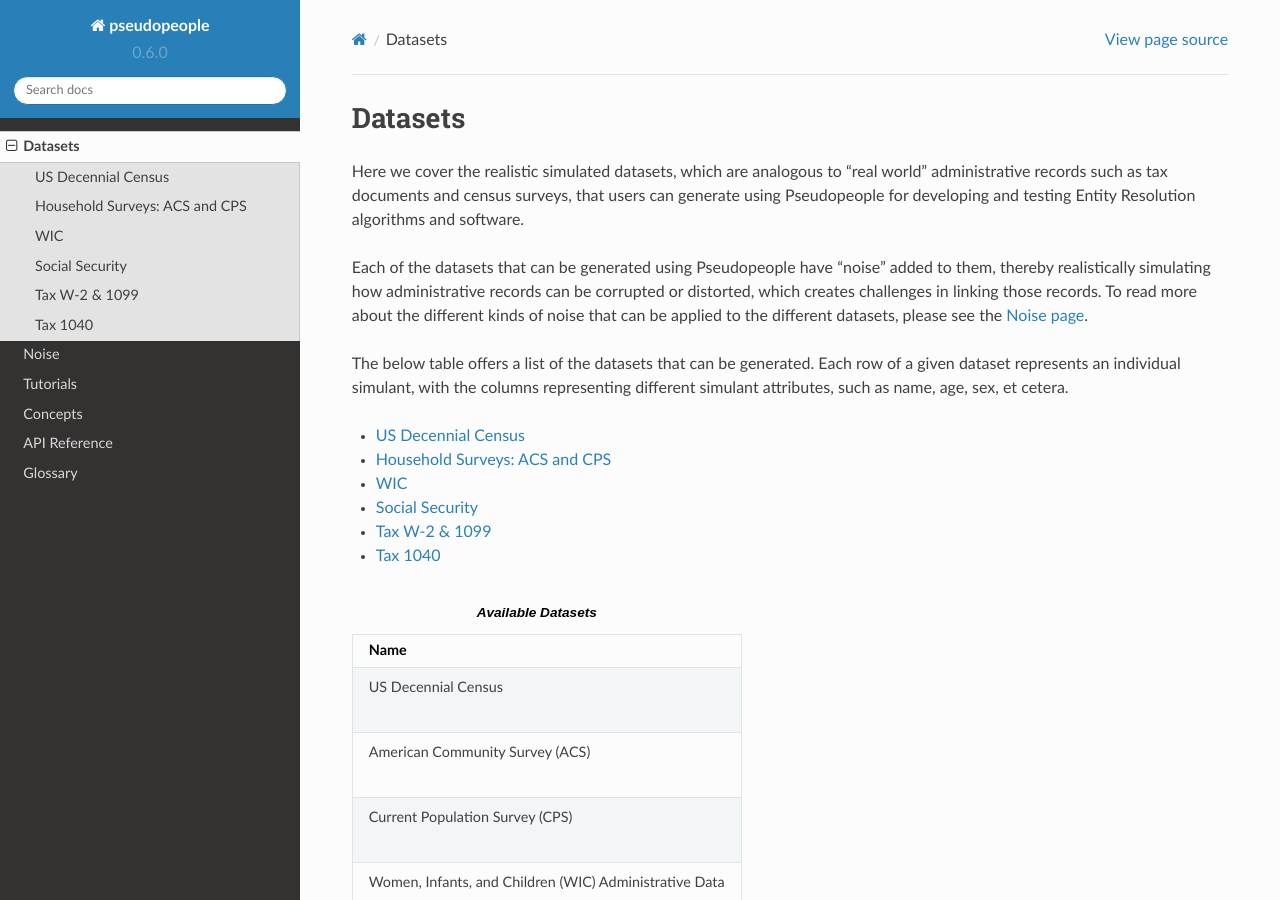
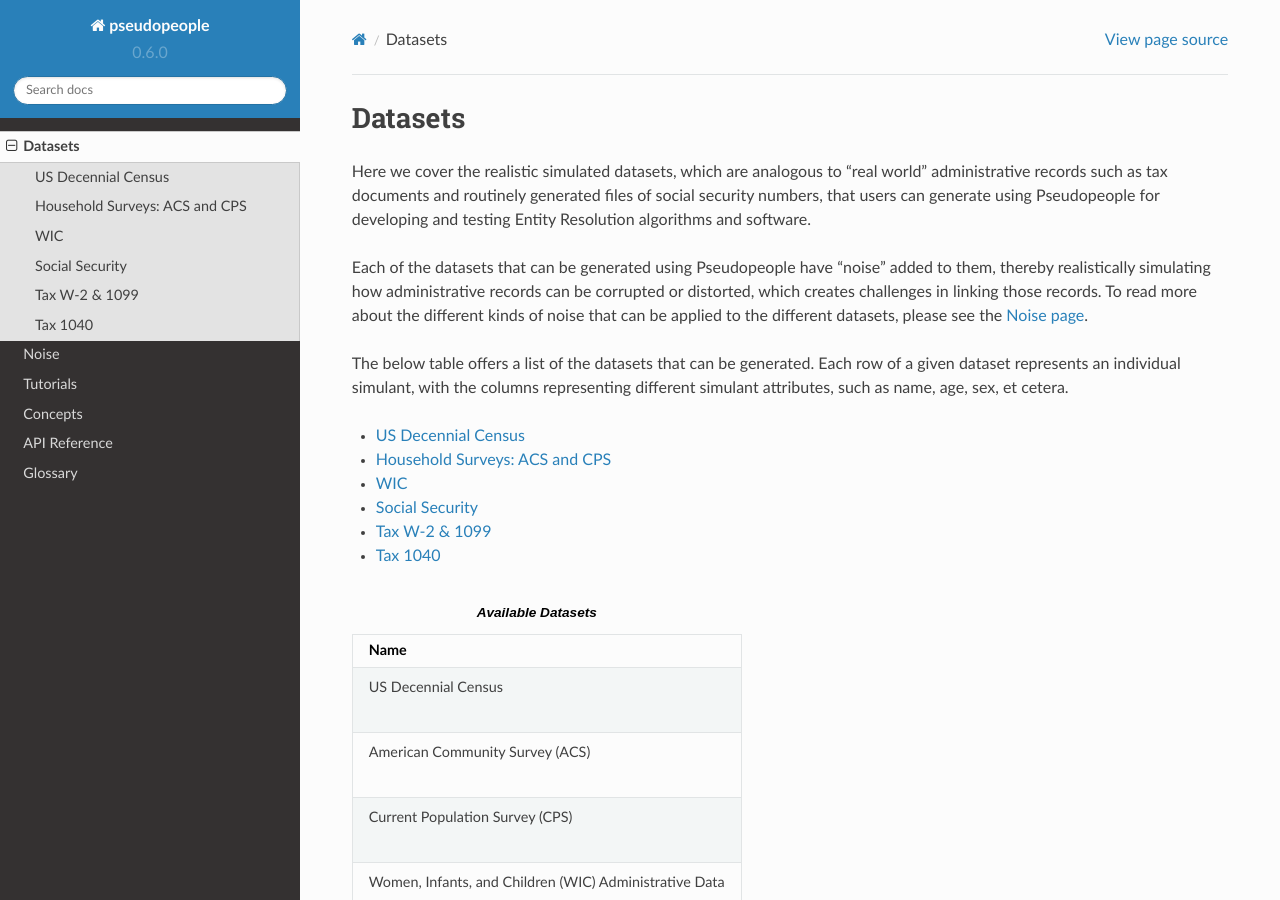
Before and after one commit to ihmeuw/pseudopeople, a Sphinx documentation site: the page built from docs/source/datasets/index.rst, in a window 1280 px wide and 900 px high. Built offline with Sphinx 7.4.7 and the Read the Docs theme 2.0.0, drawn with Linux system fonts in a browser that asks for light colours.

Commit message:
Update docs/source/datasets/index.rst
Co-authored-by: Abraham Flaxman <abie@alum.mit.edu>

```diff
--- a/docs/source/datasets/index.rst
+++ b/docs/source/datasets/index.rst
@@ -5,7 +5,7 @@ Datasets
 ========
 
 Here we cover the realistic simulated datasets, which are analogous to "real world" administrative records such as tax documents
-and census surveys, that users can generate using Pseudopeople for developing and testing Entity Resolution algorithms
+and routinely generated files of social security numbers, that users can generate using Pseudopeople for developing and testing Entity Resolution algorithms
 and software.
 
 Each of the datasets that can be generated using Pseudopeople have "noise" added to them, thereby realistically
```
